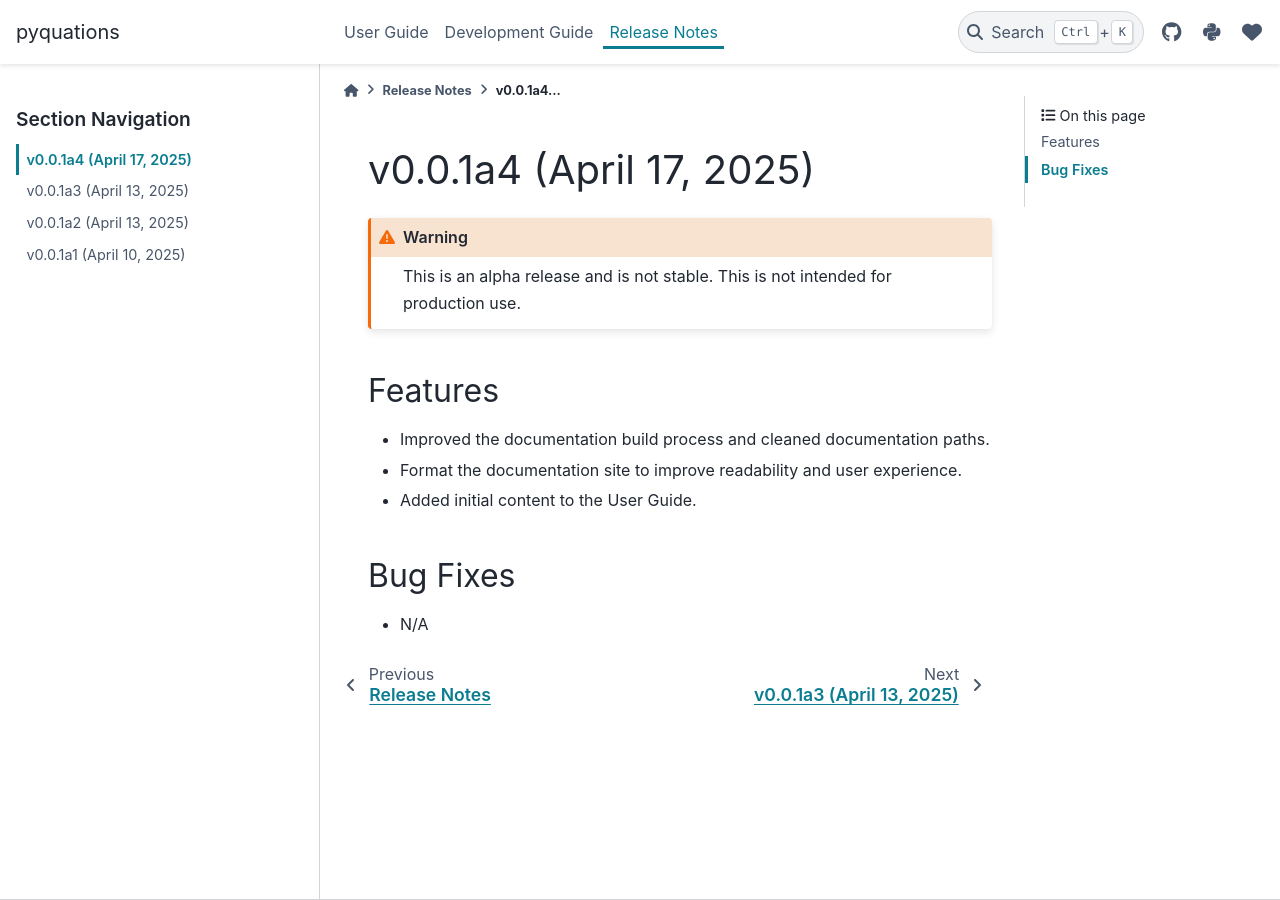
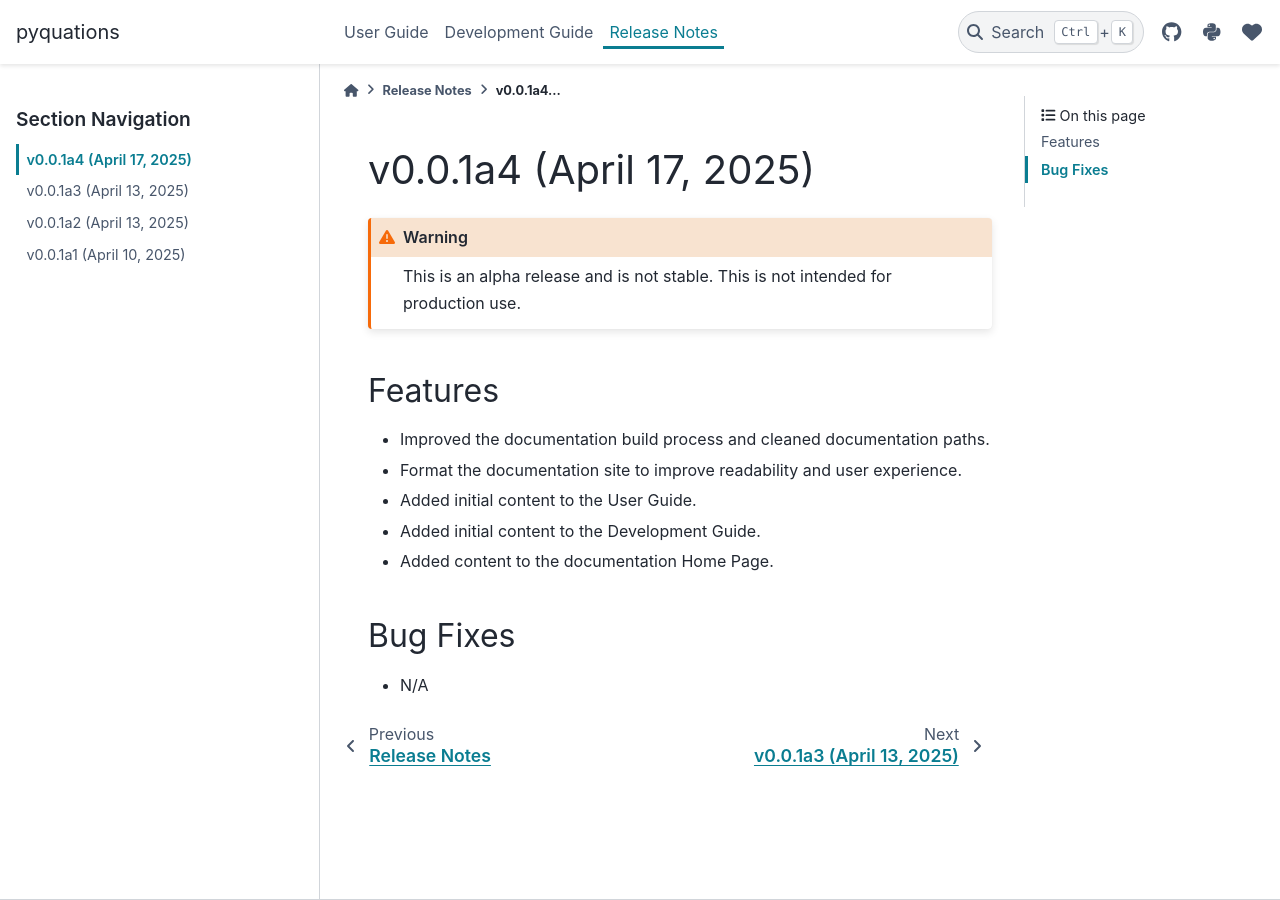
Before and after one commit to mitchell-gottlieb/pyquations, a Sphinx documentation site: the page built from docs/release_notes/v0.0.1a4.rst, in a window 1280 px wide. Built offline with Sphinx 7.4.7 and the PyData theme 0.15.4, drawn with Linux system fonts in a browser that asks for light colours; pages that are not in the unit, such as notebooks, are missing from menus.

Commit message:
Update release notes

```diff
--- a/docs/release_notes/v0.0.1a4.rst
+++ b/docs/release_notes/v0.0.1a4.rst
@@ -9,6 +9,8 @@ Features
 - Improved the documentation build process and cleaned documentation paths.
 - Format the documentation site to improve readability and user experience.
 - Added initial content to the User Guide.
+- Added initial content to the Development Guide.
+- Added content to the documentation Home Page.
 
 Bug Fixes
 =========
```
